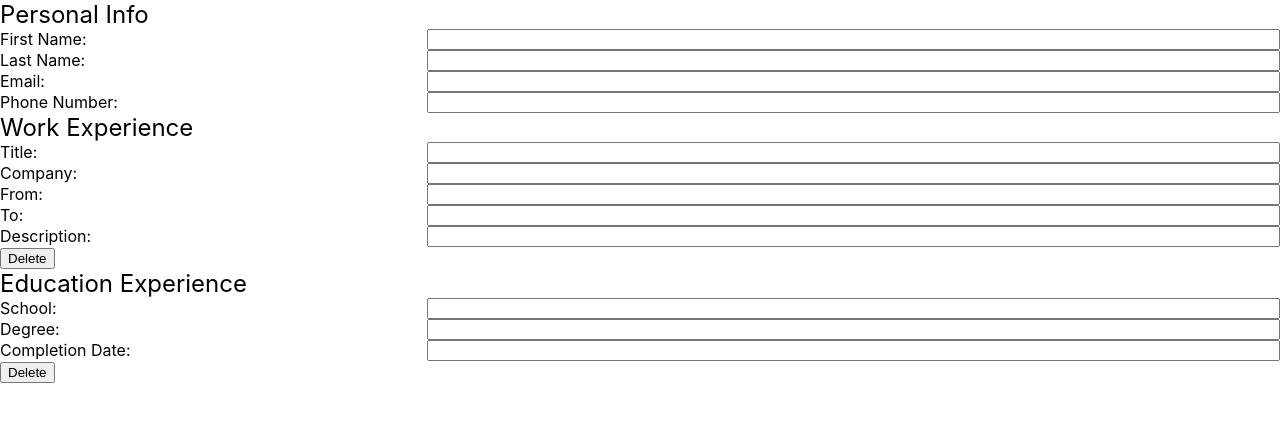
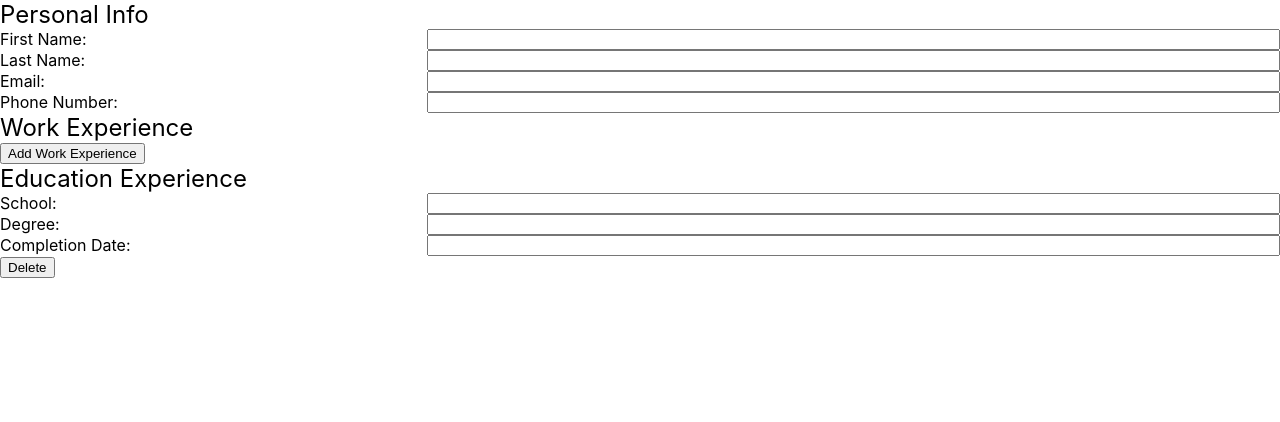
Before and after one commit to JackAgtual/cv-application, a React (Create React App) app: page / in a window 1280 px wide. Shown: the top 422 px of the page. Built offline with nearby package versions, Linux system fonts and the light colour scheme.

Commit message:
Adding functionality to add work experience

```diff
--- a/src/App.js
+++ b/src/App.js
@@ -15,20 +15,12 @@ export default class App extends Component {
         email: '',
         phoneNumber: ''
       },
-      workExperience: [
-        {
-          id: uniqid(),
-          title: '',
-          company: '',
-          from: '',
-          to: '',
-          description: ''
-        },
-      ]
+      workExperience: []
     }
 
     this.handlePersonalInfoChange = this.handlePersonalInfoChange.bind(this)
     this.handleWorkExperienceChange = this.handleWorkExperienceChange.bind(this)
+    this.addWorkExperience = this.addWorkExperience.bind(this)
   }
 
   handlePersonalInfoChange(e, prop) {
@@ -53,6 +45,19 @@ export default class App extends Component {
     this.setState(newState)
   }
 
+  addWorkExperience() {
+    const newState = _.cloneDeep(this.state)
+    newState.workExperience.push({
+      id: uniqid(),
+      title: '',
+      company: '',
+      from: '',
+      to: '',
+      description: ''
+    })
+    this.setState(newState)
+  }
+
   render() {
     const { personalInfo, workExperience } = this.state
     return (
@@ -62,6 +67,7 @@ export default class App extends Component {
           handlePersonalInfoChange={this.handlePersonalInfoChange}
           workExperience={workExperience}
           handleWorkExperienceChange={this.handleWorkExperienceChange}
+          addWorkExperience={this.addWorkExperience}
         />
         <div>{personalInfo.firstName}</div>
         <div>{personalInfo.lastName}</div>
--- a/src/components/InputForm.js
+++ b/src/components/InputForm.js
@@ -13,7 +13,8 @@ export default class InputForm extends Component {
             personalInfo,
             handlePersonalInfoChange,
             workExperience,
-            handleWorkExperienceChange
+            handleWorkExperienceChange,
+            addWorkExperience
         } = this.props
 
         return (
@@ -26,6 +27,7 @@ export default class InputForm extends Component {
                     experience={entry}
                     handleChange={handleWorkExperienceChange}
                 />)}
+                <button onClick={addWorkExperience}>Add Work Experience</button>
                 <div className="formHeader">Education Experience</div>
                 <EducationExperienceForm />
             </div>
```
